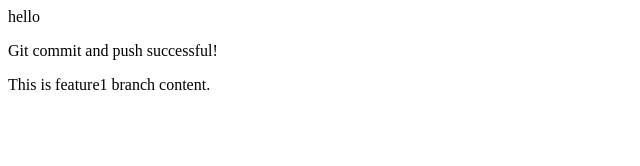
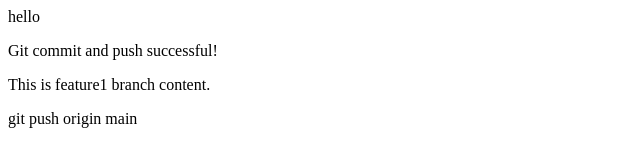
Before and after one commit to Beereddy39/devopspractice1, a plain HTML site: page index.html in a window 1280 px wide. Shown: the whole page, without its empty margins (0-640 px from the left). Drawn offline with Linux system fonts and the light colour scheme.

```diff
--- a/index.html
+++ b/index.html
@@ -1,3 +1,4 @@
 <p>hello</p>
 <p>Git commit and push successful!</p>
 <p>This is feature1 branch content.</p>
+<p>git push origin main</p>
```
